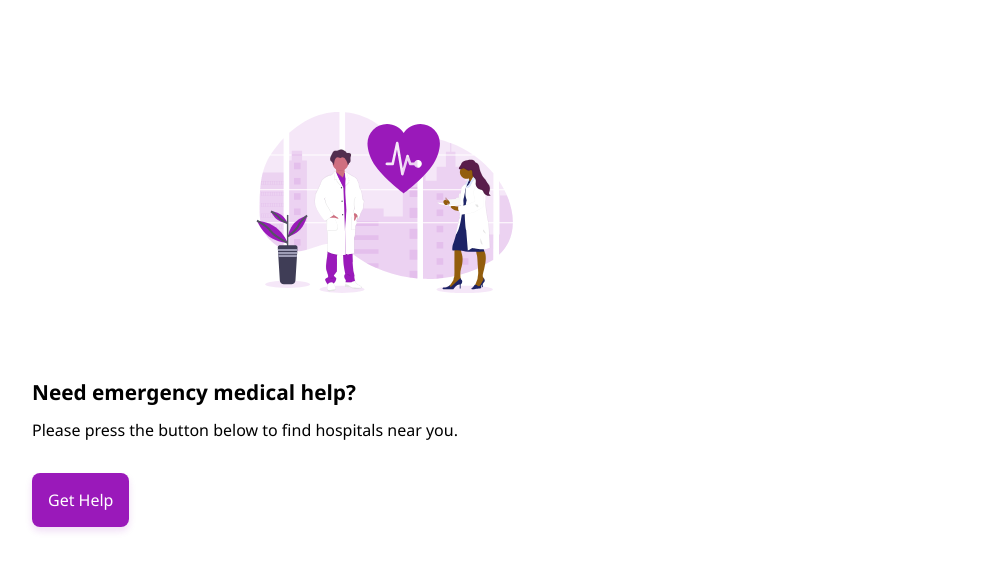
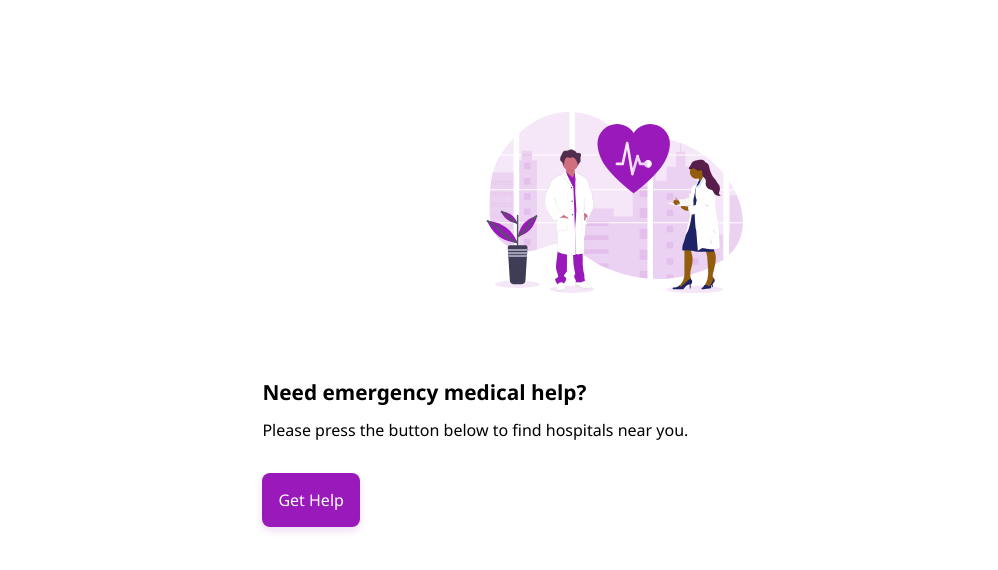
Before and after one commit to pathogneumonic/Code-Medics-Project, a React (Create React App) app: page / in a window 768 px wide. Shown: the top 570 px of the page, 998 px wide, since content can reach past the window. Built offline with nearby package versions, Linux system fonts and the light colour scheme; no server answers.

Commit message:
responsive design
made changes to the app.js and index.css files

```diff
--- a/src/App.js
+++ b/src/App.js
@@ -28,7 +28,7 @@ function App() {
   }, [])
 
   return (
-    <main>
+    <main class = "app">
       <LocationContext.Provider value={{ coordinates: location, service: [help, setHelp] }}>
           <Switch>
             <Route path="/login" component={LoginPage} exact />
--- a/src/index.css
+++ b/src/index.css
@@ -15,3 +15,15 @@ body {
 main {
   height: 100vh;
 }
+@media (max-width: 1200px) {
+  .app {
+    margin: 0 auto;
+    max-width: 40vw;
+  }
+}
+@media only screen and (min-device-width: 768px) and (max-device-width: 1024px) and (-webkit-min-device-pixel-ratio: 2) {
+  .app {
+    margin: 0 auto;
+    max-width: 40vw;
+  }
+}
```
